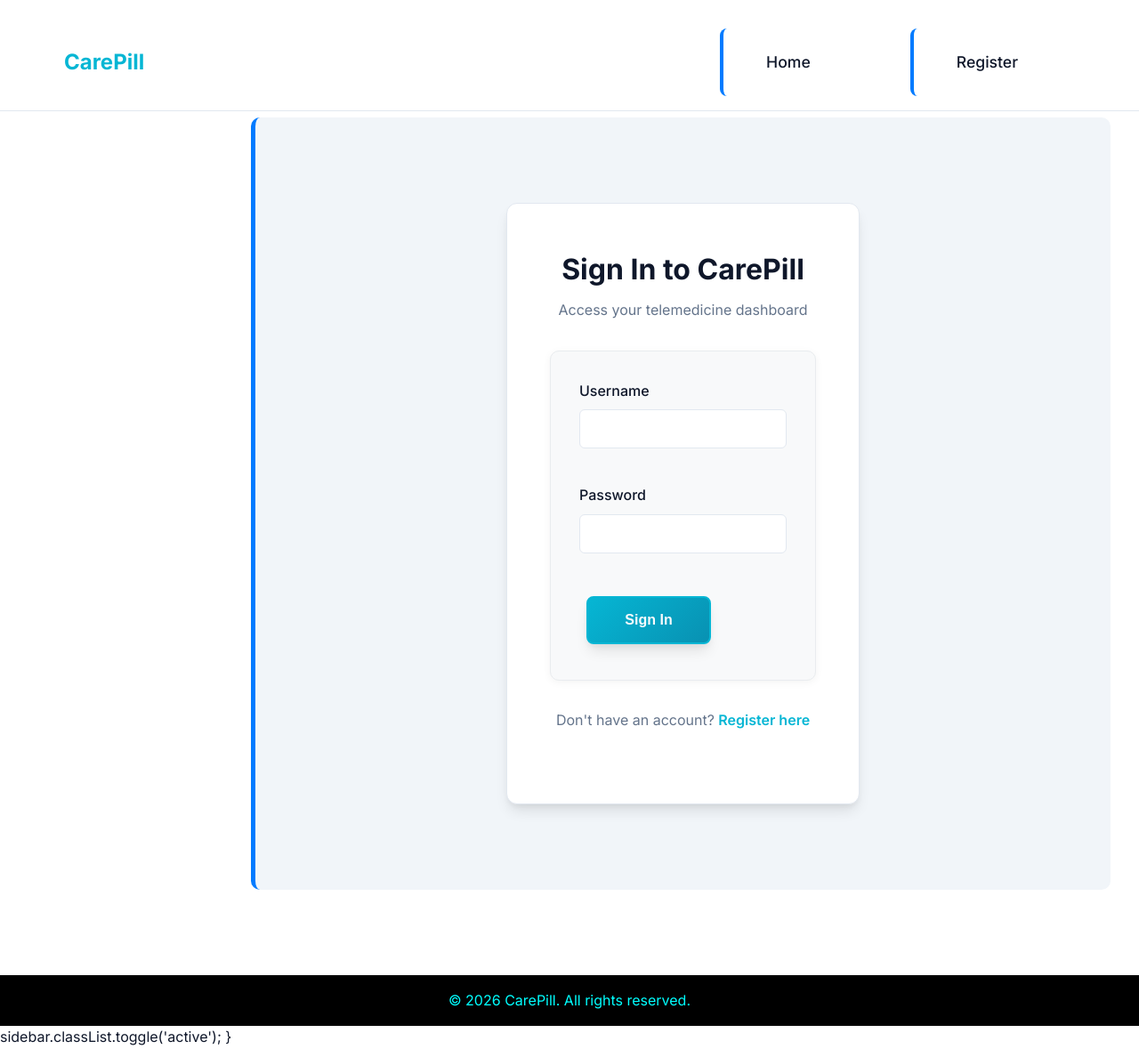
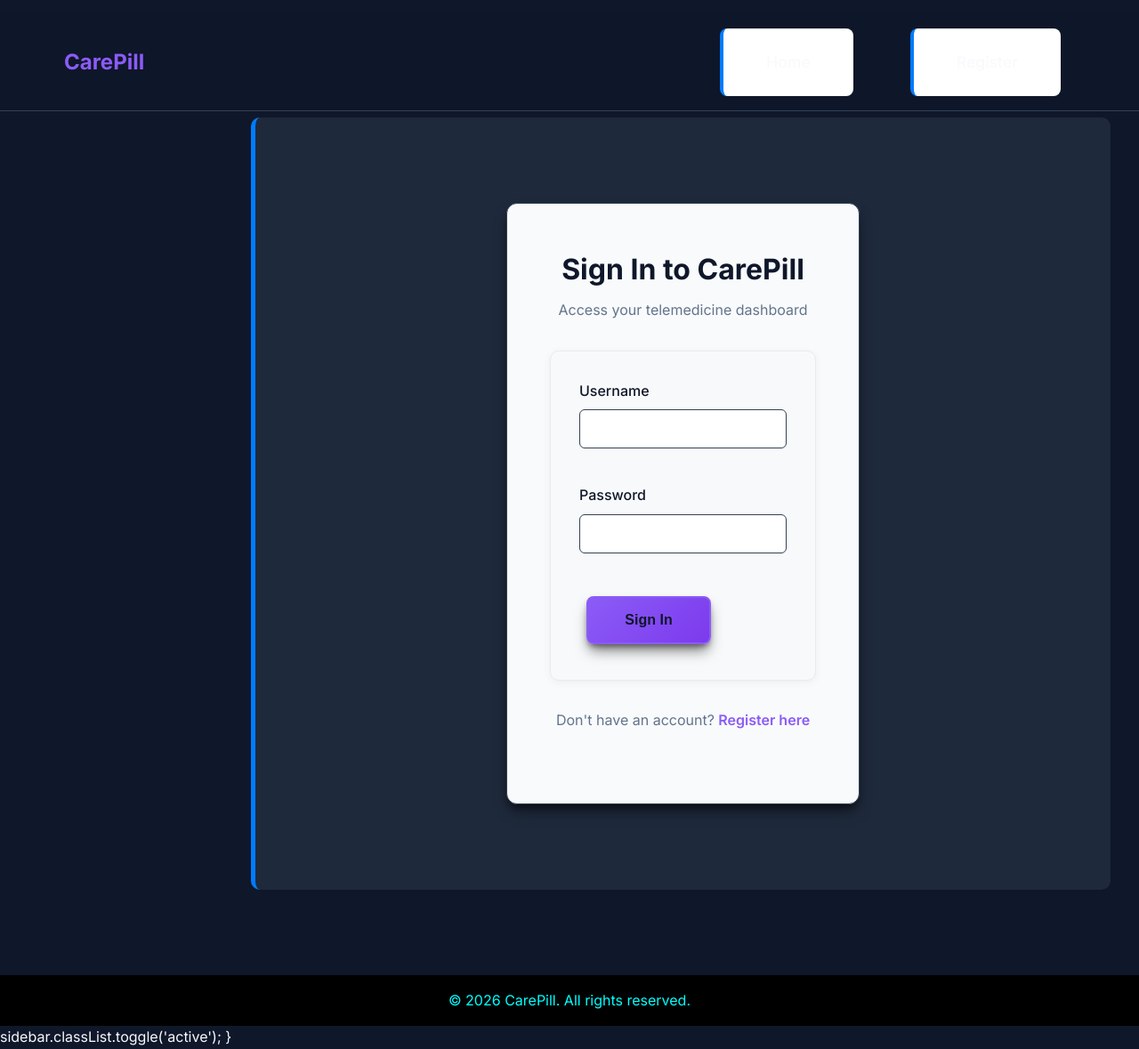
Before and after one commit to shadqwlegend/CarePill, a Flask app: page /login in a window 1280 px wide. Shown: the whole page at 89% size. Run offline with Flask 3, Linux system fonts and the light colour scheme.

Commit message:
Update UI to Brut Work inspired dark theme with lilac colors

```diff
--- a/static/css/style.css
+++ b/static/css/style.css
@@ -2,25 +2,26 @@
 @import url('https://fonts.googleapis.com/css2?family=Inter:wght@300;400;500;600;700&display=swap');
 
 :root {
-    /* Pleasant Blue-Green Color Palette */
-    --primary-color: #06b6d4; /* Cyan primary */
-    --primary-dark: #0891b2; /* Darker cyan */
-    --primary-light: #22d3ee; /* Lighter cyan */
-    --accent-color: #10b981; /* Emerald accent */
-    --text-primary: #0f172a; /* Dark slate */
-    --text-secondary: #64748b; /* Slate */
-    --text-light: #94a3b8; /* Light slate */
-    --text-inverse: #f8fafc; /* Light background text */
-    --bg-primary: #ffffff; /* White */
-    --bg-secondary: #f1f5f9; /* Very light gray */
-    --bg-dark: #1e293b; /* Dark slate */
-    --bg-darker: #0f172a; /* Darker background */
-    --border-color: #e2e8f0; /* Light border */
-    --border-dark: #334155; /* Dark border */
-    --shadow-sm: 0 1px 2px 0 rgba(0, 0, 0, 0.05);
-    --shadow-md: 0 4px 6px -1px rgba(0, 0, 0, 0.1), 0 2px 4px -1px rgba(0, 0, 0, 0.06);
-    --shadow-lg: 0 10px 15px -3px rgba(0, 0, 0, 0.1), 0 4px 6px -2px rgba(0, 0, 0, 0.05);
-    --shadow-xl: 0 20px 25px -5px rgba(0, 0, 0, 0.1), 0 10px 10px -5px rgba(0, 0, 0, 0.04);
+    /* Brut Work Inspired Dark Theme */
+    --primary-color: #8b5cf6; /* Lilac primary */
+    --primary-dark: #7c3aed; /* Darker lilac */
+    --primary-light: #a78bfa; /* Lighter lilac */
+    --accent-color: #06b6d4; /* Cyan accent */
+    --text-primary: #f8fafc; /* Light text */
+    --text-secondary: #94a3b8; /* Light gray */
+    --text-light: #64748b; /* Medium gray */
+    --text-inverse: #0f172a; /* Dark text for light backgrounds */
+    --bg-primary: #0f172a; /* Dark slate background */
+    --bg-secondary: #1e293b; /* Slightly lighter dark */
+    --bg-dark: #020617; /* Very dark */
+    --bg-darker: #000000; /* Black */
+    --bg-light: #f8fafc; /* Light for cards */
+    --border-color: #334155; /* Dark border */
+    --border-dark: #1e293b; /* Darker border */
+    --shadow-sm: 0 1px 2px 0 rgba(0, 0, 0, 0.3);
+    --shadow-md: 0 4px 6px -1px rgba(0, 0, 0, 0.4), 0 2px 4px -1px rgba(0, 0, 0, 0.3);
+    --shadow-lg: 0 10px 15px -3px rgba(0, 0, 0, 0.5), 0 4px 6px -2px rgba(0, 0, 0, 0.4);
+    --shadow-xl: 0 20px 25px -5px rgba(0, 0, 0, 0.6), 0 10px 10px -5px rgba(0, 0, 0, 0.5);
     --border-radius: 6px;
     --border-radius-md: 8px;
     --border-radius-lg: 12px;
@@ -47,7 +48,7 @@ body {
     top: 0;
     left: 0;
     right: 0;
-    background: rgba(255, 255, 255, 0.95);
+    background: rgba(15, 23, 42, 0.95);
     backdrop-filter: blur(10px);
     border-bottom: 1px solid var(--border-color);
     z-index: 1000;
@@ -271,7 +272,7 @@ footer {
 .login-card {
     max-width: 400px;
     margin: 0 auto;
-    background: var(--bg-primary);
+    background: var(--bg-light);
     padding: 3rem;
     border-radius: var(--border-radius-lg);
     box-shadow: var(--shadow-lg);
```
Also changed, not shown: other parts of static/css/style.css (+13 -13 lines).
